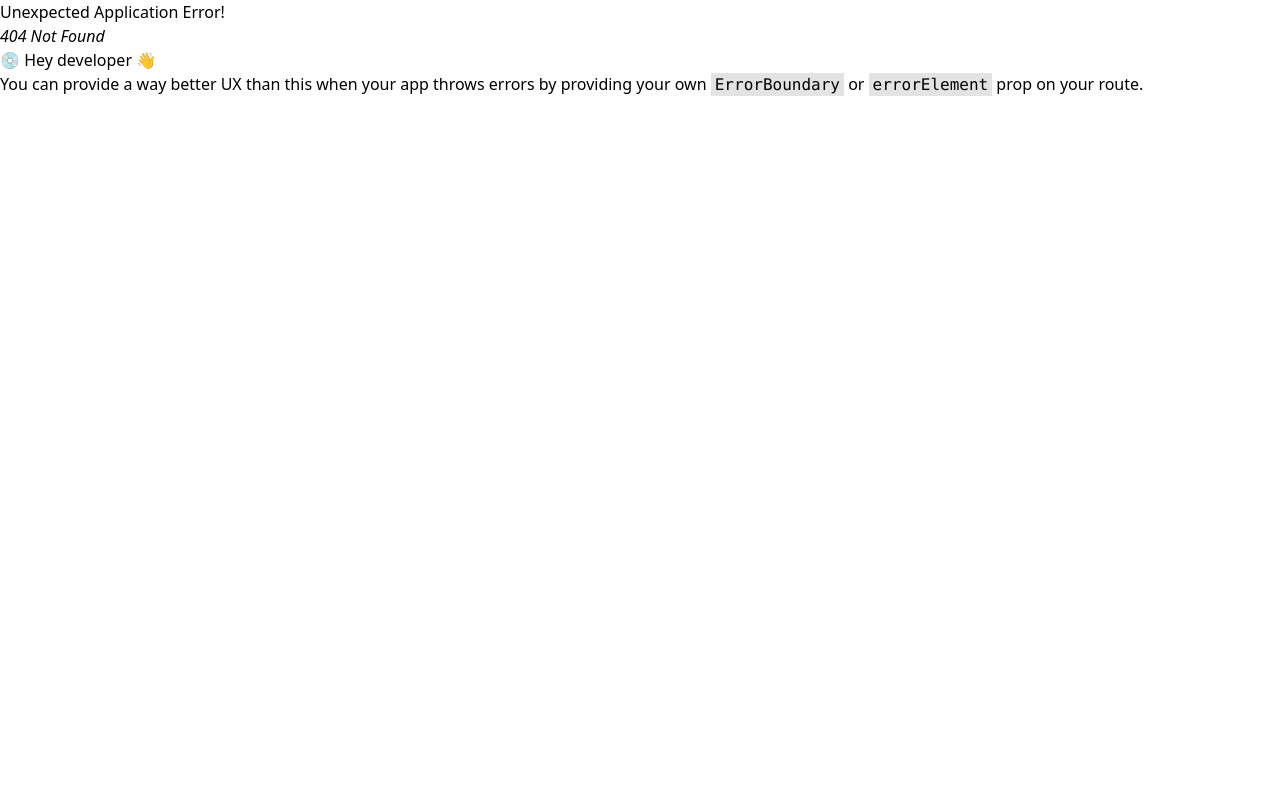
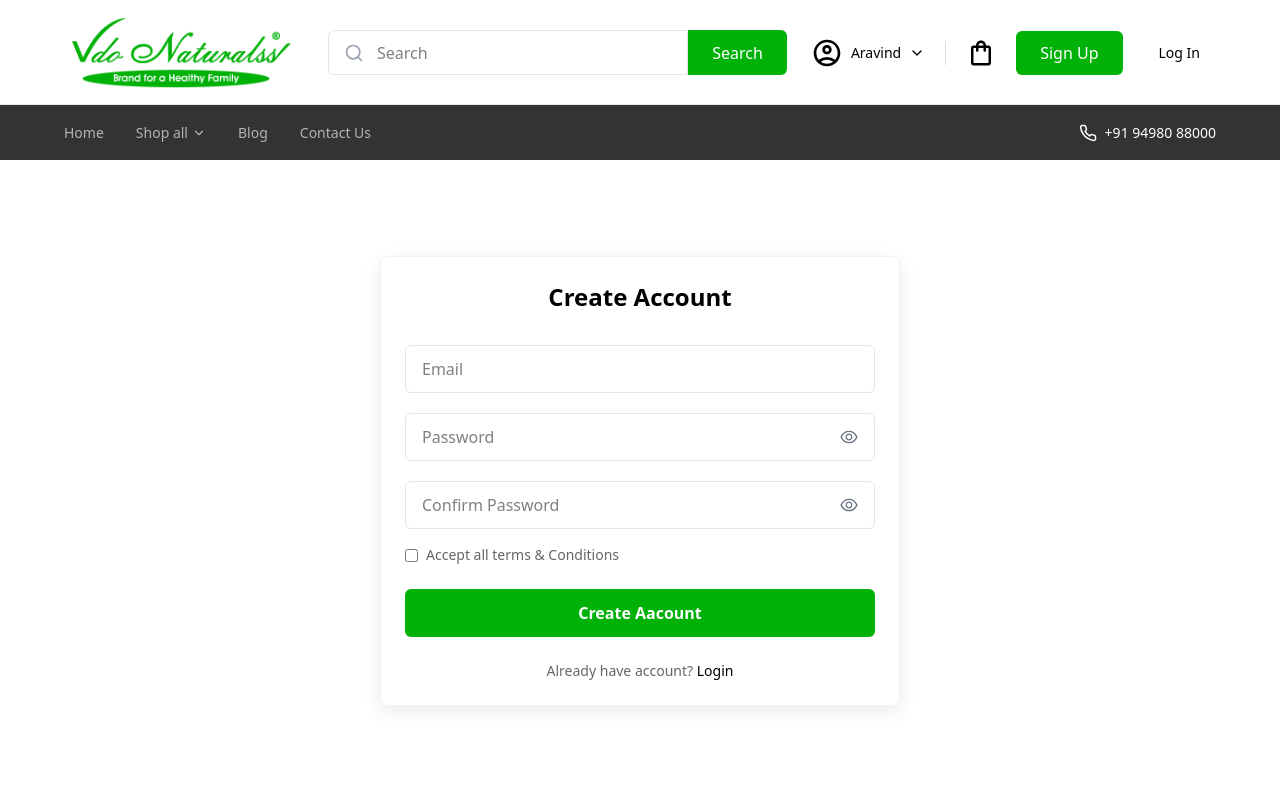
Before and after one commit to csabiskar/VDo_naturals, a React (Vite) app: page /login in a window 1280 px wide. Before the commit this address had no page. Shown: the top 800 px of the page. Built offline with nearby package versions, Linux system fonts and the light colour scheme.

Commit message:
chnages in signup - signin

```diff
--- a/src/Router/Router.jsx
+++ b/src/Router/Router.jsx
@@ -4,6 +4,7 @@ import SignIn from "../Pages/SignIn";
 
 
 export const appRouter = createBrowserRouter([
-    {path:'/home',element:<Home/>},
-    {path:'/',element:<SignIn />}
+    {path:'/',element:<Home/>},
+    {path:'/signin',element:<SignIn />},
+     {path:'/login',element:<SignIn />}
 ])
--- a/src/components/SignInNavbar.jsx
+++ b/src/components/SignInNavbar.jsx
@@ -1,4 +1,5 @@
 import { useState } from "react";
+import { useLocation } from "react-router";
 import {
   FiMenu,
   FiX,
@@ -17,121 +18,176 @@ import SignInFooter from "./SignInFooter";
 
 export default function SignInNavbar() {
   const [open, setOpen] = useState(false);
-
+  const closeMenu = () => setOpen(false);
+  let location = useLocation();
+  console.log(location);
   return (
     <div className="min-h-screen bg-white flex flex-col">
       {/* ================= TOP NAVBAR ================= */}
-      <header className="w-full border-b border-[#E6E6E6] relative">
+      <header className="w-full border-b border-[#E6E6E6] relative z-50 bg-white">
         <div
-          className="max-w-[1440px] mx-auto
-          px-4 sm:px-6 lg:px-[80px]
-          flex items-center justify-between
-          h-auto md:h-[104px]"
+          className="
+            max-w-[1760px] mx-auto
+            px-4 sm:px-6 lg:px-10 xl:px-16 2xl:px-24
+            h-auto md:h-[104px]
+            grid grid-cols-[auto_minmax(0,1fr)_auto]
+            items-center gap-6 p-4
+          "
         >
           {/* Logo */}
           <img
             src={logo}
             alt="Logo"
-            className="w-[160px] sm:w-[200px] md:w-[220px] lg:w-[260px]
-            h-auto object-contain"
+            className="
+              w-[140px] sm:w-[180px] md:w-[200px]
+              xl:w-[240px] 2xl:w-[280px]
+              object-contain
+            "
           />
 
-          {/* Search (desktop only) */}
-          <div className="hidden md:flex items-center mx-6 lg:mx-10 relative">
+          {/* Search */}
+          <div className="hidden md:flex items-center relative w-full max-w-[520px] justify-self-center">
             <FiSearch size={20} className="absolute left-4 text-gray-400" />
             <input
               type="text"
               placeholder="Search"
-              className="w-[220px] lg:w-[300px] h-[45px]
-              pl-12 pr-4 border border-[#E6E6E6]
-              rounded-l-md focus:outline-none"
+              className="w-full h-[45px] pl-12 pr-4 border border-[#E6E6E6] rounded-l-md"
             />
-            <button className="h-[45px] px-6 bg-[#00B207] text-white rounded-r-md text-sm font-medium">
+            <button className="h-[45px] px-6 bg-[#00B207] text-white rounded-r-md">
               Search
             </button>
           </div>
 
-          {/* Right Section (lg+) */}
-          <div className="hidden lg:flex items-center gap-6">
+          {/* Right Actions */}
+          <div className="hidden lg:flex items-center gap-5 justify-self-end">
             <div className="flex items-center gap-2 cursor-pointer">
               <MdOutlineAccountCircle size={32} />
-              <span className="text-sm font-medium">Aravind</span>
-              <FiChevronDown size={16} />
+              <span className="text-sm font-medium max-w-[100px] truncate">
+                Aravind
+              </span>
+              <FiChevronDown className="transition-transform duration-300" />
             </div>
 
             <span className="h-6 w-px bg-[#D9D9D9]" />
 
-            <MdOutlineShoppingBag size={32} />
+            <MdOutlineShoppingBag size={30} />
 
-            <button className="h-[44px] px-6 bg-[#00B207] text-white rounded-md text-sm font-medium">
+            <button className="h-[44px] px-6 bg-[#00B207] text-white rounded-md font-medium">
               Sign Up
             </button>
-            <button className="h-[44px] px-4 text-sm">Log In</button>
-          </div>
-
-          {/* Toggle Button (sm & md) */}
-          <button className="lg:hidden" onClick={() => setOpen(!open)}>
-            {open ? <FiX size={26} /> : <FiMenu size={26} />}
+            <button className="h-[44px] px-4 text-sm font-medium">
+              Log In
             </button>
           </div>
 
-        {/* ================= MOBILE / MD TOGGLE MENU ================= */}
-        {open && (
-          <div className="lg:hidden absolute top-full left-0 w-full bg-white border-t border-[#E6E6E6] shadow-md z-50">
-            <div className="px-6 py-6 flex flex-col gap-5 text-sm">
-              {/* Nav Items (from banner) */}
-              <div className="flex flex-col gap-4">
-                <span className="flex items-center gap-3">
+          {/* Mobile Toggle */}
+          <button
+            className="lg:hidden justify-self-end relative w-10 h-10"
+            onClick={() => setOpen(!open)}
+          >
+            <span
+              className={`
+                absolute inset-0 flex items-center justify-center
+                transition-all duration-300
+                ${open ? "opacity-0 scale-75" : "opacity-100 scale-100"}
+              `}
+            >
+              <FiMenu size={26} />
+            </span>
+            <span
+              className={`
+                absolute inset-0 flex items-center justify-center
+                transition-all duration-300
+                ${open ? "opacity-100 scale-100" : "opacity-0 scale-75"}
+              `}
+            >
+              <FiX size={26} />
+            </span>
+          </button>
+        </div>
+
+        {/* ================= MOBILE MENU ================= */}
+        <div
+          className={`
+            lg:hidden absolute top-full left-0 w-full bg-white
+            border-t border-[#E6E6E6]
+            transition-all duration-500 ease-[cubic-bezier(0.16,1,0.3,1)]
+            ${
+              open
+                ? "opacity-100 translate-y-0 scale-100 pointer-events-auto"
+                : "opacity-0 -translate-y-4 scale-95 pointer-events-none"
+            }
+          `}
+        >
+          <div className="px-6 py-6 flex flex-col gap-6 text-sm">
+            <nav className="flex flex-col gap-4">
+              <span
+                onClick={closeMenu}
+                className="flex items-center gap-3 cursor-pointer"
+              >
                 <FiHome /> Home
               </span>
-                <span className="flex items-center gap-3">
+              <span
+                onClick={closeMenu}
+                className="flex items-center gap-3 cursor-pointer"
+              >
                 <FiShoppingCart /> Shop All
               </span>
-                <span className="flex items-center gap-3">
+              <span
+                onClick={closeMenu}
+                className="flex items-center gap-3 cursor-pointer"
+              >
                 <FiBookOpen /> Blog
               </span>
-                <span className="flex items-center gap-3">
+              <span
+                onClick={closeMenu}
+                className="flex items-center gap-3 cursor-pointer"
+              >
                 <FiMail /> Contact Us
               </span>
+            </nav>
+
+            <hr />
+
+            <div className="flex items-center gap-3">
+              <FiPhone /> +91 94980 88000
             </div>
 
             <hr />
 
-              {/* Phone */}
-              <div className="flex items-center gap-3">
-                <FiPhone />
-                +91 94980 88000
-              </div>
-
-              <hr />
-
-              {/* Actions */}
-              <button className="w-full h-[44px] bg-[#00B207] text-white rounded-md font-medium">
+            <button
+              onClick={closeMenu}
+              className="w-full h-[46px] bg-[#00B207] text-white rounded-md font-medium"
+            >
               Sign Up
             </button>
-              <button className="w-full h-[44px] border rounded-md">
+            <button
+              onClick={closeMenu}
+              className="w-full h-[46px] border rounded-md font-medium"
+            >
               Log In
             </button>
           </div>
         </div>
-        )}
       </header>
 
-      {/* ================= NAV STRIP (lg+) ================= */}
+      {/* ================= GRAY NAV BANNER (RESTORED) ================= */}
       <div className="hidden lg:block w-full bg-[#333333]">
         <div
-          className="max-w-[1440px] mx-auto
-          px-[80px]
+          className="
+            max-w-[1760px] mx-auto
+            px-10 xl:px-16 2xl:px-24
             h-[55px]
-          flex items-center justify-between text-sm"
+            flex items-center justify-between text-sm
+          "
         >
           <nav className="flex gap-8 text-[#B3B3B3]">
-            <span>Home</span>
-            <span className="flex items-center gap-1">
+            <span className="cursor-pointer hover:text-white">Home</span>
+            <span className="flex items-center gap-1 cursor-pointer hover:text-white">
               Shop all <FiChevronDown />
             </span>
-            <span>Blog</span>
-            <span>Contact Us</span>
+            <span className="cursor-pointer hover:text-white">Blog</span>
+            <span className="cursor-pointer hover:text-white">Contact Us</span>
           </nav>
 
           <div className="flex items-center gap-2 text-white">
@@ -143,39 +199,62 @@ export default function SignInNavbar() {
 
       {/* ================= LOGIN CARD ================= */}
       <main
-        className="flex-1 flex items-center justify-center
+        className="
+          flex-1 flex items-center justify-center
           px-4 sm:px-6 py-16 md:py-24
-        min-h-[600px] md:pb-60"
+          min-h-[600px] md:pb-60
+        "
       >
         <div
-          className="w-full max-w-[360px] sm:max-w-[420px] md:max-w-[520px]
+          className="
+            w-full max-w-[360px] sm:max-w-[420px] md:max-w-[520px]
             bg-white border border-[#F2F2F2] rounded-lg
             shadow-[0_6px_20px_rgba(0,0,0,0.08)]
-          p-5 sm:p-6"
+            p-5 sm:p-6
+          "
         >
-          <h1 className="text-center text-2xl font-semibold mb-8">Log In</h1>
+          <h1 className="text-center text-2xl font-semibold mb-8">{location.pathname==='/login'?"Create Account":"Log in"}</h1>
 
           <div className="flex flex-col gap-5">
             <input
               type="email"
               placeholder="Email"
-              className="h-12 px-4 border border-[#E6E6E6] rounded-md focus:outline-none"
+              className="h-12 px-4 border border-[#E6E6E6] rounded-md"
             />
 
             <div className="relative">
               <input
                 type="password"
                 placeholder="Password"
-                className="h-12 px-4 pr-10 border border-[#E6E6E6] rounded-md w-full focus:outline-none"
+                className="h-12 px-4 pr-10 border border-[#E6E6E6] rounded-md w-full"
               />
               <AiOutlineEye
                 size={20}
                 className="absolute right-4 top-1/2 -translate-y-1/2 text-gray-500 cursor-pointer"
               />
             </div>
+            {
+              location.pathname==='/login' ? (  <div className="relative">
+              <input
+                type="password"
+                placeholder="Confirm Password"
+                className="h-12 px-4 pr-10 border border-[#E6E6E6] rounded-md w-full"
+              />
+              <AiOutlineEye
+                size={20}
+                className="absolute right-4 top-1/2 -translate-y-1/2 text-gray-500 cursor-pointer"
+              />
+            </div>):null
+            }
           </div>
 
-          <div className="flex justify-between items-center mt-4 text-sm text-[#666666]">
+         {
+          location.pathname==='/login' ?  <div className="flex justify-between items-center mt-4 text-sm text-[#666666]">
+            <label className="flex items-center gap-2">
+              <input type="checkbox" className="accent-[#00B207]" />
+              Accept all terms & Conditions
+            </label>
+          </div> : <div className="flex justify-between items-center mt-4 text-sm text-[#666666]">
             <label className="flex items-center gap-2">
               <input type="checkbox" className="accent-[#00B207]" />
               Remember me
@@ -184,21 +263,28 @@ export default function SignInNavbar() {
               Forgot Password
             </span>
           </div>
+         }
 
           <button className="mt-6 w-full h-[48px] bg-[#00B207] text-white rounded-md font-semibold">
-            Login
+           {location.pathname==='/login'?"Create Aacount":"Log in"}
           </button>
 
-          <p className="mt-6 text-center text-sm text-[#666666]">
+          {
+            location.pathname==='/login'?<p className="mt-6 text-center text-sm text-[#666666]">
+            Already have account?{" "}
+            <span className="font-medium text-black cursor-pointer">
+              Login
+            </span>
+          </p>:<p className="mt-6 text-center text-sm text-[#666666]">
             Don’t have account?{" "}
             <span className="font-medium text-black cursor-pointer">
               Register
             </span>
           </p>
+          }
         </div>
       </main>
 
-      {/* ================= FOOTER ================= */}
       <SignInFooter />
     </div>
   );
```
Lines whose indentation alone changed are shown as unchanged.
